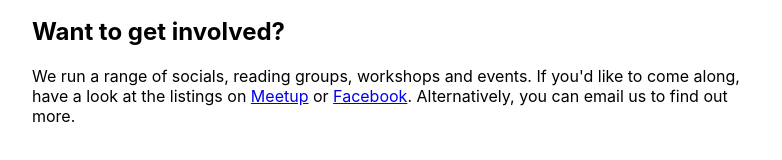
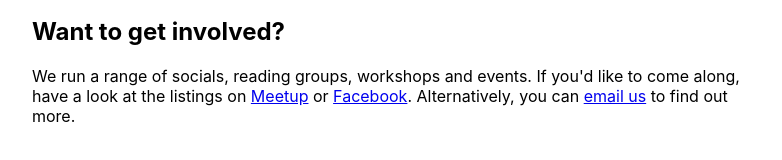
Before and after one commit to mulholo/ea-bristol, a Gatsby site: page / in a window 1280 px wide. Shown: the part 506-666 px from the top of the page, without its empty margins (248-1030 px from the left). Built offline with nearby package versions, Linux system fonts and the light colour scheme; Gatsby itself is replaced by a stand-in of ours.

Commit message:
add email

```diff
--- a/src/content/index.mdx
+++ b/src/content/index.mdx
@@ -18,4 +18,4 @@ If you're new to Effective Altruism, there are loads of great resources to learn
 
 ## Want to get involved?
 
-We run a range of socials, reading groups, workshops and events. If you'd like to come along, have a look at the listings on [Meetup](https://www.meetup.com/Bristol-Rationality-and-Effective-Altruism-Meetups/) or [Facebook](https://www.facebook.com/EffectiveAltruismBristol/). Alternatively, you can email us to find out more.
+We run a range of socials, reading groups, workshops and events. If you'd like to come along, have a look at the listings on [Meetup](https://www.meetup.com/Bristol-Rationality-and-Effective-Altruism-Meetups/) or [Facebook](https://www.facebook.com/EffectiveAltruismBristol/). Alternatively, you can [email us](eabristolcommittee@gmail.com) to find out more.
```
